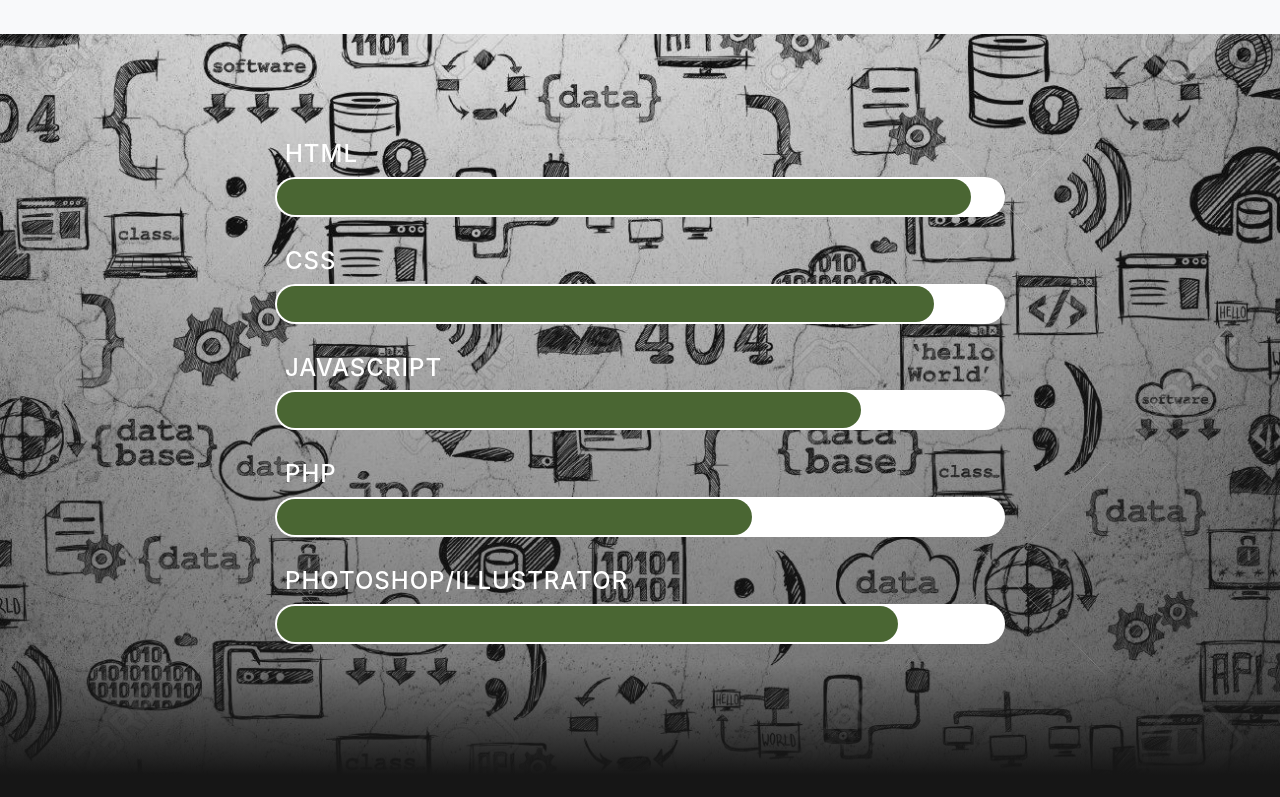
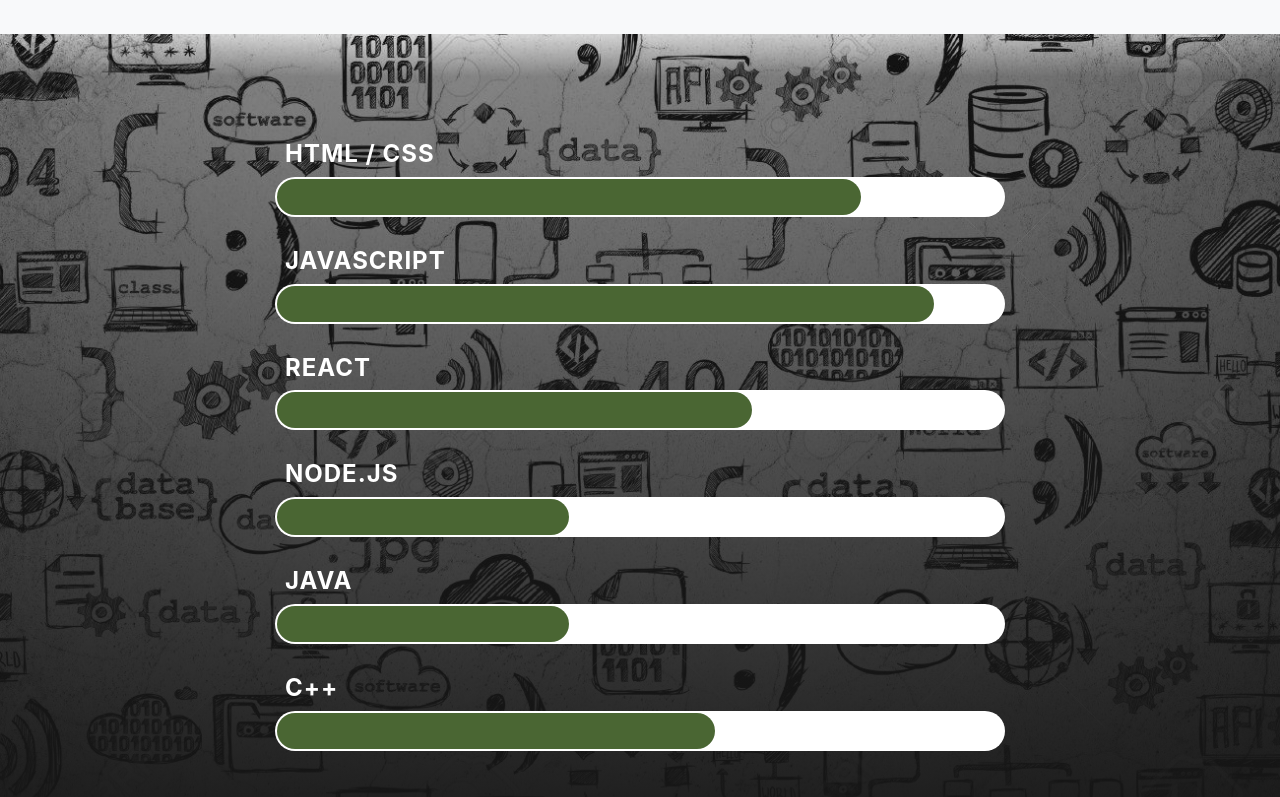
Before and after one commit to yamiquispe/Portafolio, a website with bundled scripts: page index.html in a window 1280 px wide. Shown: the part 2826-3623 px from the top of the page. Built offline with nearby package versions, Linux system fonts and the light colour scheme.

Commit message:
Sección Skills concluida

```diff
--- a/index.html
+++ b/index.html
@@ -51,6 +51,7 @@
     #skillbar h4 {
         color: rgb(255, 255, 255);
         text-align: left;
+        font-weight: bold;
         margin-left: 10px;
     }
 
@@ -73,31 +74,37 @@
     }
 
     .html {
-      width:95%;
+      width:80%;
       left: 0;
       background-color: #4a6633;
     }
 
-    .css {
+    .javascript {
       width:90%;
       left: 0;
       background-color: #4a6633;
     }
 
-    .java {
-      width:80%;
-      left: 0;
-      background-color: #4a6633;
-    }
-
-    .php {
+    .react {
       width:65%;
       left: 0;
       background-color: #4a6633;
     }
 
-    .psd {
-      width:85%;
+    .node {
+      width:40%;
+      left: 0;
+      background-color: #4a6633;
+    }
+
+    .java {
+      width:40%;
+      left: 0;
+      background-color: #4a6633;
+    }
+
+    .c {
+      width:60%;
       left: 0;
       background-color: #4a6633;
     }
@@ -162,7 +169,7 @@
           </p>
         </div>
       </div>
-      <img src="img/cv.jpeg" class="img-fluid" alt="" style="width: 200px; height: 200px; border-radius: 50%; margin-top: -40px; margin-bottom: 70px">
+      <img src="img/gato.jpeg" class="img-fluid" alt="" style="width: 200px; height: 200px; border-radius: 50%; margin-top: -40px; margin-bottom: 70px">
     </div>
   </section>
 
@@ -229,16 +236,18 @@
         <div class="col-md-10 col-lg-8 mx-auto text-center">
 
           <ul id="skillbar">
-            <h4>HTML</h4>
+            <h4>HTML / CSS</h4>
                 <li><span class="skillbar html"></span></li>
-                <h4>CSS</h4>
-                <li><span class="skillbar css"></span></li>
                 <h4>JAVASCRIPT</h4>
+                <li><span class="skillbar javascript"></span></li>
+                <h4>REACT</h4>
+                <li><span class="skillbar react"></span></li>
+                <h4>NODE.JS</h4>
+                <li><span class="skillbar node"></span></li>
+                <h4>JAVA</h4>
                 <li><span class="skillbar java"></span></li>
-                <h4>PHP</h4>
-                <li><span class="skillbar php"></span></li>
-                <h4>PHOTOSHOP/ILLUSTRATOR</h4>
-                <li><span class="skillbar psd"></span></li>
+                <h4>C++</h4>
+                <li><span class="skillbar c"></span></li>
           </ul>
 
         </div>
```
Also changed, not shown: css/grayscale.min.css.
